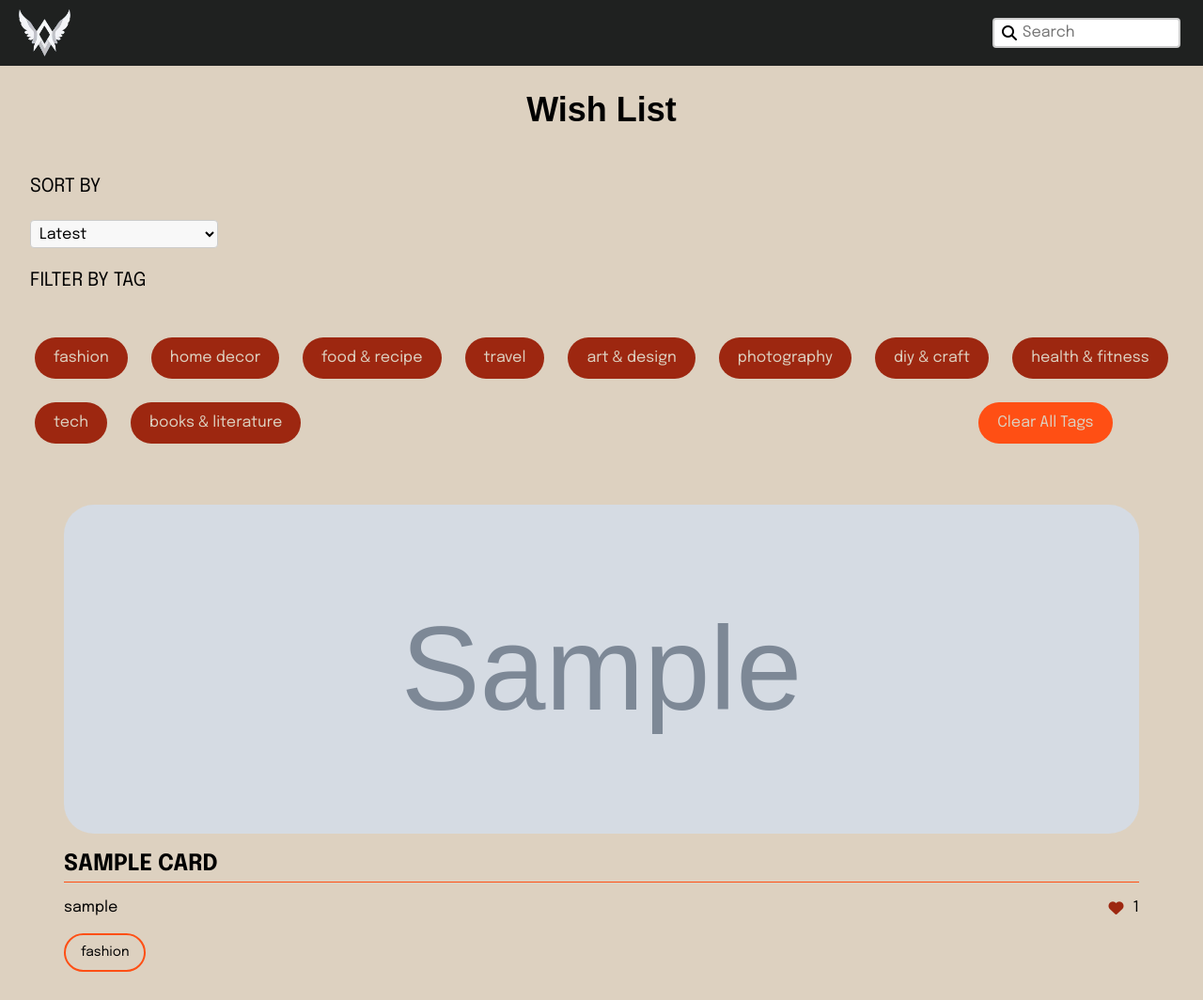
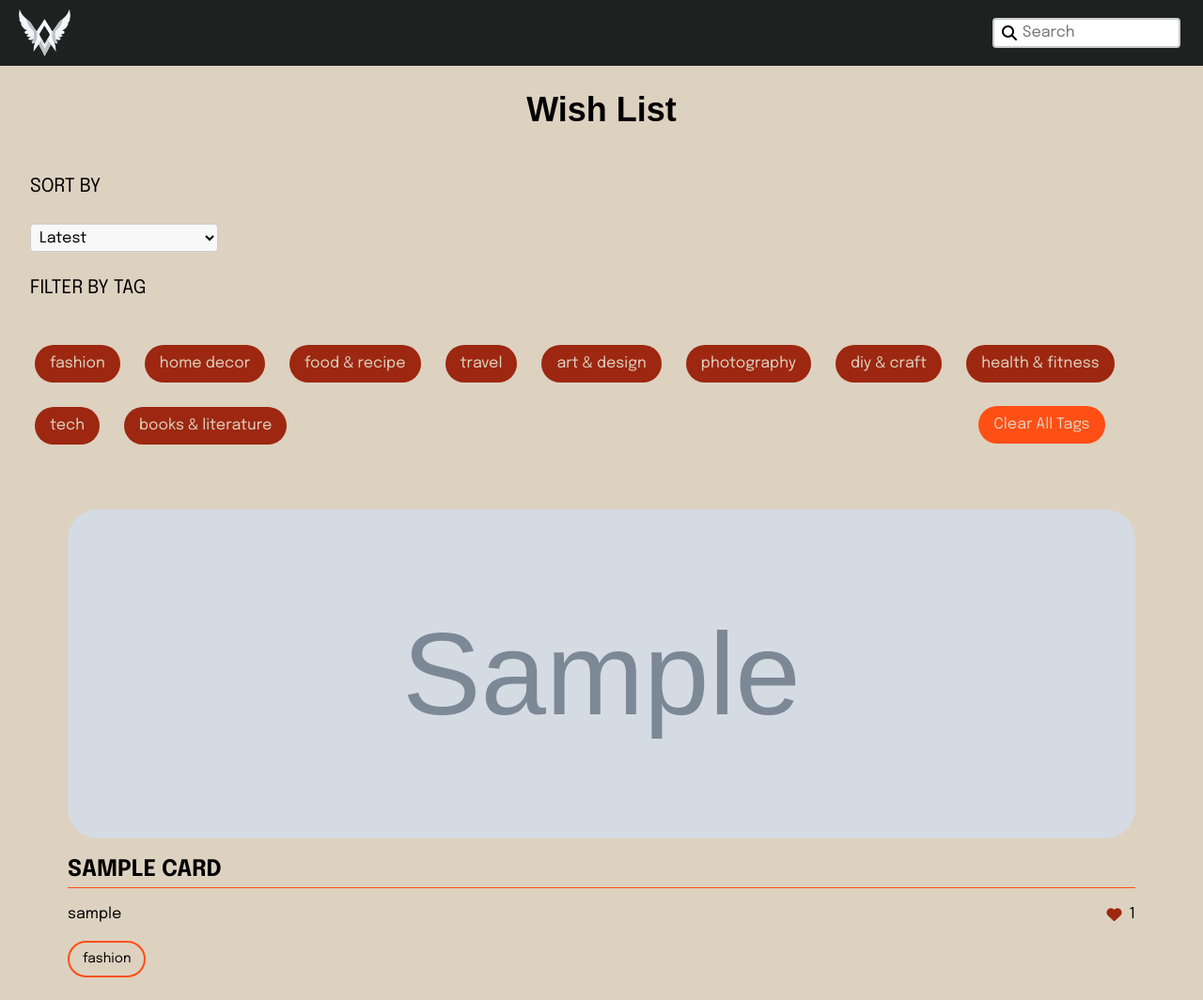
Before and after one commit to 582-41W-VA/WishCraft, a Django app: page /app/ in a window 1280 px wide. Shown: the whole page at 94% size. Before the commit the page ends 1034 px from the top, so only its background shows below. Run offline with Django 5.2, Linux system fonts and the light colour scheme; data comes from the database, SQL or seed files in the repository; tables that the repository leaves empty hold one stand-in row (values such as "Sample post"); grey boxes marked "Sample" are stand-in pictures; some libraries are stand-ins or nearby versions; some web fonts are replaced.

Commit message:
change padding, gap, margin to variables

```diff
--- a/static/css/home.css
+++ b/static/css/home.css
@@ -7,14 +7,14 @@ section {
 
 ul {
     display: flex;
-    gap: 20px;
+    gap: var(--gap_large);
 }
 
 ul li {
     font-size: var(--fs-milli);
     border: 2px solid var(--accent_color);
     border-radius: var(--br-7);
-    padding: 8px 16px;
+    padding: var(--padding_small) var(--padding_medium);
 }
 
 h1 {
@@ -43,7 +43,7 @@ h2 {
 
 .styled_label {
     display: inline-block;
-    padding: 10px 20px;
+    padding: var(--padding_small) var(--padding_medium);
     margin: 5px;
     background: var(--button_color_light);
     color: var(--para_color_dark);
@@ -59,7 +59,7 @@ h2 {
     background-color: var(--button_color_dark);
     color: var(--para_color_dark);
     border: none;
-    padding: 10px 20px;
+    padding: var(--padding_small) var(--padding_medium);
     border-radius: var(--br-7);
     cursor: pointer;
 }
@@ -69,7 +69,7 @@ select {
     height: 30px;
     border: 1px solid #ccc;
     border-radius: var(--br-1);
-    font-size: 16px;
+    font-size: 1em;
     padding: 5px;
     background-color: #f8f8f8;
 }
@@ -78,7 +78,7 @@ select {
 #sortForm {
     display: flex;
     flex-direction: column;
-    gap: 20px;
+    gap: var(--gap_large);
 }
 
 #sortForm label {
@@ -96,9 +96,9 @@ select {
 .article_cards article {
     display: flex;
     flex-direction: column;
-    gap: 15px;
-    padding: 20px;
-    border-radius: 10px;
+    gap: var(--gap_medium);
+    padding: var(--padding_large);
+    border-radius: var(--br-2);
     transition: 0.3s;
     width: 100%;
     margin: auto;
@@ -112,7 +112,7 @@ select {
 }
 
 .article_cards article .container {
-    padding: 2px 16px;
+    padding: 2px var(--padding_medium);
 }
 
 h2 {
@@ -122,7 +122,7 @@ h2 {
 
 .user_container {
     display: flex;
-    gap: 10px;
+    gap: var(--gap_small);
     align-items: center;
     justify-content: space-between;
 }
@@ -137,7 +137,7 @@ h2 {
     display: flex;
     justify-content: flex-end;
     align-items: center;
-    gap: 10px;
+    gap: var(--gap_small);
 }
 
 .user_likes i {
@@ -154,7 +154,7 @@ h2 {
         background-color: var(--button_color_dark);
         color: var(--para_color_dark);
         border: none;
-        padding: 10px 20px;
+        padding: var(--padding_small) var(--padding_medium);
         border-radius: var(--br-7);
         cursor: pointer;
     }
@@ -163,7 +163,7 @@ h2 {
         position: relative;
         display: flex;
         flex-wrap: wrap;
-        gap: 15px;
+        gap: var(--gap_medium);
     }
 
 
@@ -176,7 +176,7 @@ h2 {
     #sortForm {
         display: flex;
         flex-direction: column;
-        gap: 20px;
+        gap: var(--gap_large);
     }
 
     #sort {
```
Also changed, not shown: static/css/create_card.css (+8 -8 lines), static/css/landing.css (+10 -10 lines), static/css/login_signup.css (+18 -15 lines), static/css/style.css (+7 -0 lines), static/css/user_wishlist.css (+7 -7 lines).
